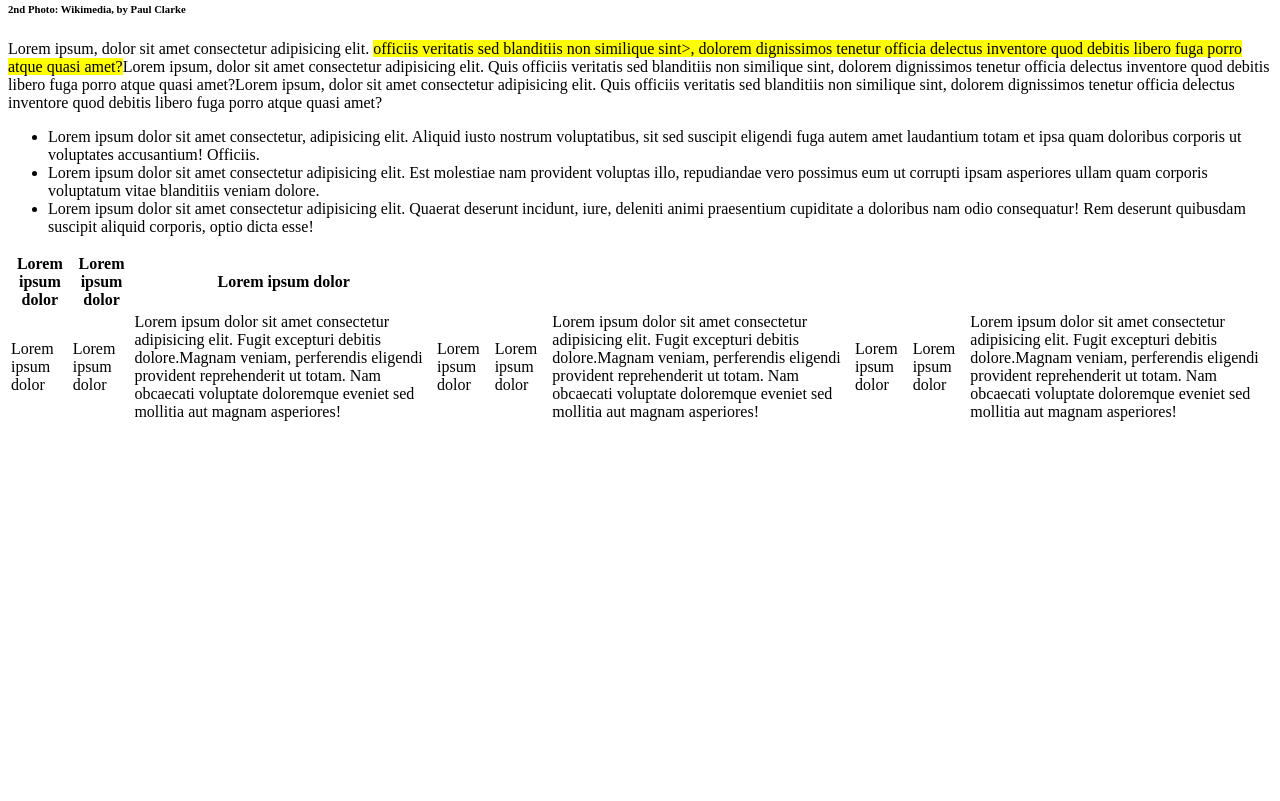
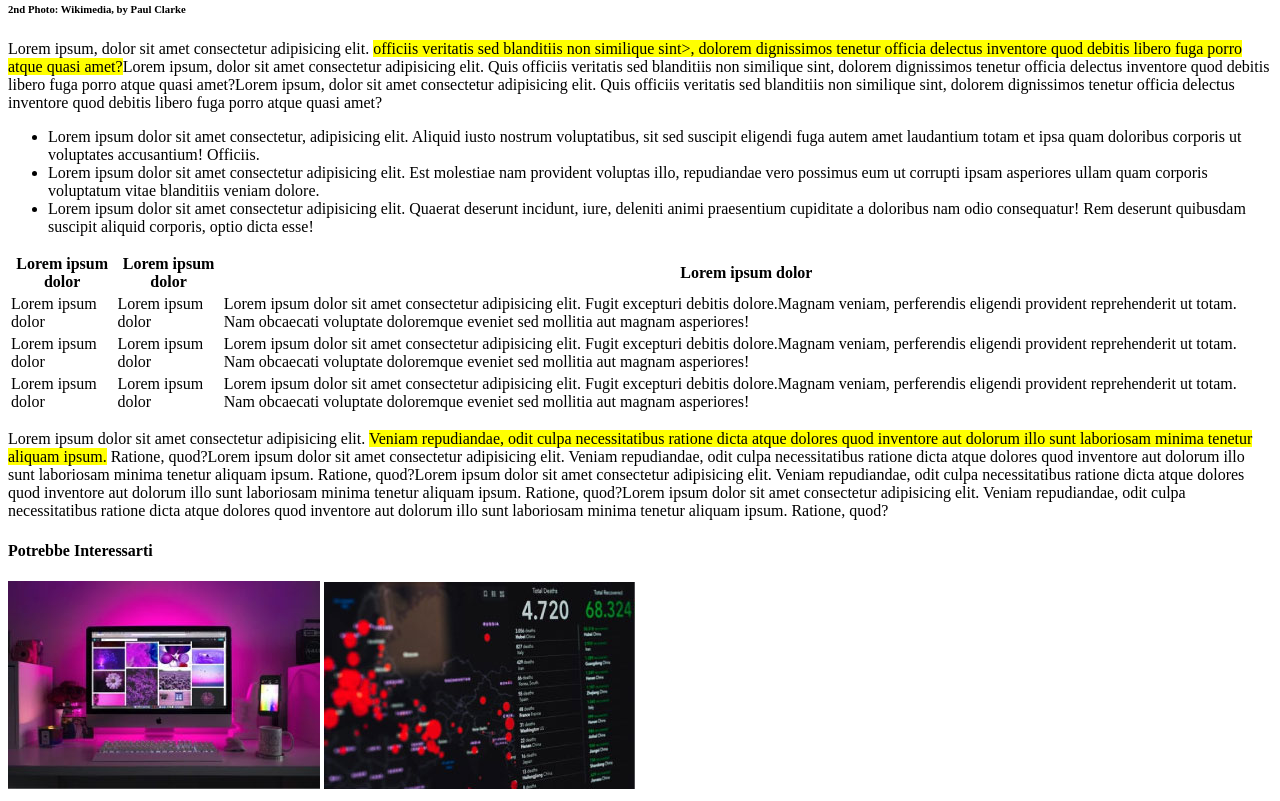
Before and after one commit to RicchiutiLucia/html-css-booleaner, a plain HTML site: page index.html in a window 1280 px wide. Shown: the part 683-1484 px from the top of the page. Before the commit the page ends 1115 px from the top, so only its background shows below. Drawn offline with Linux system fonts and the light colour scheme.

Commit message:
Inizializzazione del footer

```diff
--- a/index.html
+++ b/index.html
@@ -56,18 +56,24 @@
                                     <td>Lorem ipsum dolor</td>
                                     <td>Lorem ipsum dolor sit amet consectetur adipisicing elit. Fugit excepturi debitis dolore.Magnam veniam, perferendis eligendi provident reprehenderit ut totam. Nam obcaecati voluptate doloremque eveniet sed mollitia aut magnam asperiores!</td>
 
-                                <td>Lorem ipsum dolor</td>
+                                    <tr><td>Lorem ipsum dolor</td>
                                     <td>Lorem ipsum dolor</td>
                                     <td>Lorem ipsum dolor sit amet consectetur adipisicing elit. Fugit excepturi debitis dolore.Magnam veniam, perferendis eligendi provident reprehenderit ut totam. Nam obcaecati voluptate doloremque eveniet sed mollitia aut magnam asperiores!</td>
+                                </tr>
 
-                                <td>Lorem ipsum dolor</td>
+                                    <tr><td>Lorem ipsum dolor</td>
                                     <td>Lorem ipsum dolor</td>
                                     <td>Lorem ipsum dolor sit amet consectetur adipisicing elit. Fugit excepturi debitis dolore.Magnam veniam, perferendis eligendi provident reprehenderit ut totam. Nam obcaecati voluptate doloremque eveniet sed mollitia aut magnam asperiores!</td>
+                                </tr>
                                 </tbody>
 
 
                             </table>
+
+                            <p>Lorem ipsum dolor sit amet consectetur adipisicing elit. <mark >Veniam repudiandae, odit culpa necessitatibus ratione dicta atque dolores quod inventore aut dolorum illo sunt laboriosam minima tenetur aliquam ipsum.</mark> Ratione, quod?Lorem ipsum dolor sit amet consectetur adipisicing elit. Veniam repudiandae, odit culpa necessitatibus ratione dicta atque dolores quod inventore aut dolorum illo sunt laboriosam minima tenetur aliquam ipsum. Ratione, quod?Lorem ipsum dolor sit amet consectetur adipisicing elit. Veniam repudiandae, odit culpa necessitatibus ratione dicta atque dolores quod inventore aut dolorum illo sunt laboriosam minima tenetur aliquam ipsum. Ratione, quod?Lorem ipsum dolor sit amet consectetur adipisicing elit. Veniam repudiandae, odit culpa necessitatibus ratione dicta atque dolores quod inventore aut dolorum illo sunt laboriosam minima tenetur aliquam ipsum. Ratione, quod?</p>
                         </div>
+
+
                     </section>
 
 
@@ -77,6 +83,13 @@
 
                 <footer>
 
+                    <h4>Potrebbe Interessarti</h4>
+                <div class="conteiner">
+                    <img src="./img/monitor.jpg" alt="Immagine del monitor"/>
+                    <img src="./img/graph.jpg" alt="Immagine del grafico"/>
+                </div>
+
+
                 </footer>
 
             </body>
```
Also changed, not shown: css/style.css (line endings or trailing spaces). Lines whose indentation alone changed are shown as unchanged.
